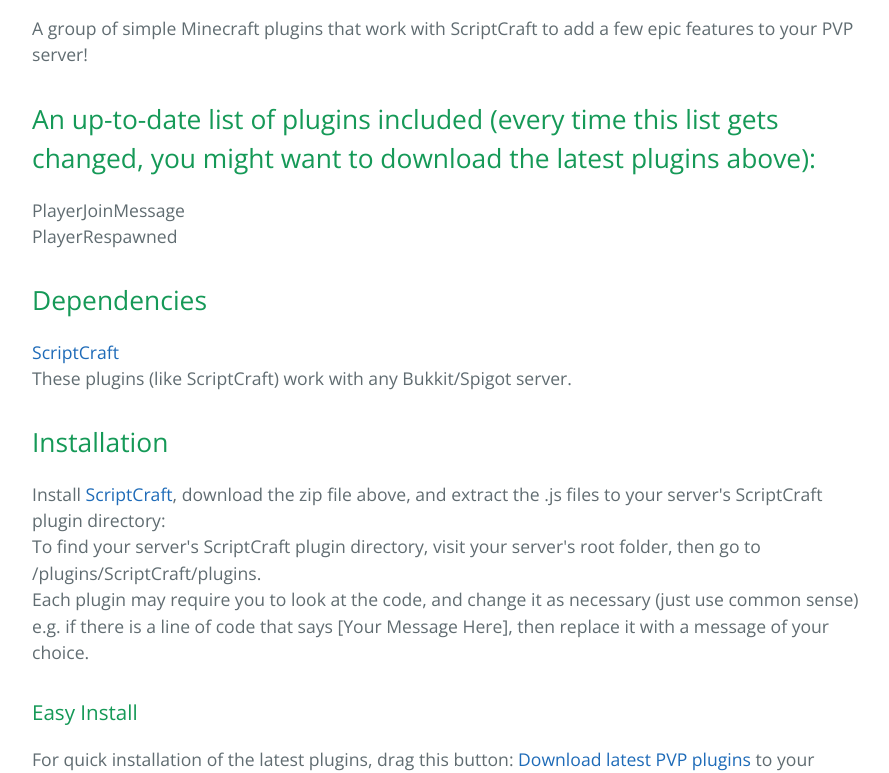
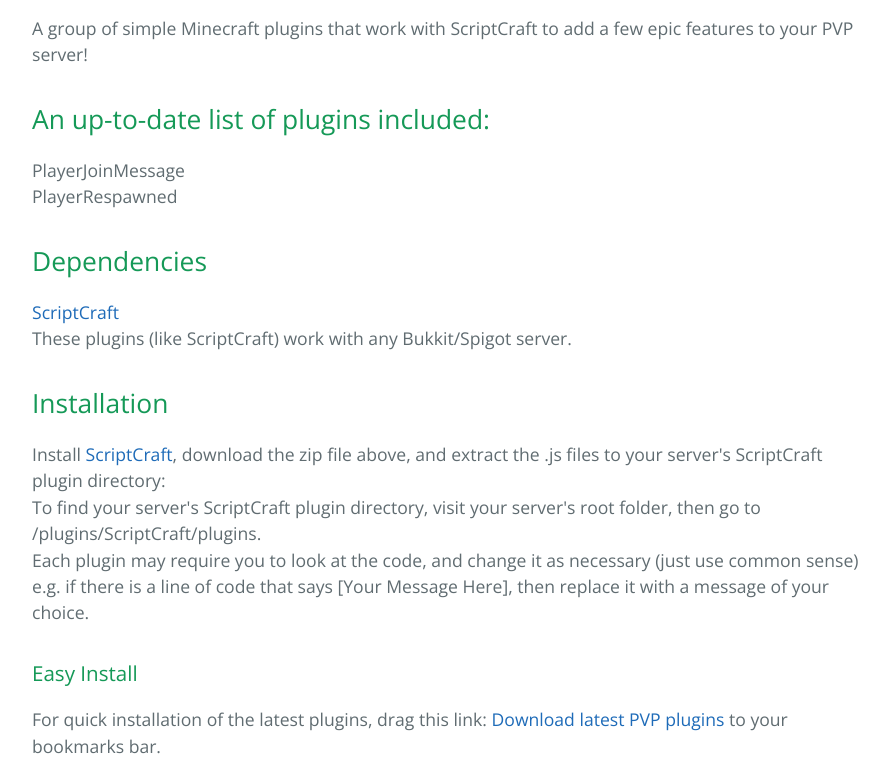
Before and after one commit to gitter-badger/PVPMinecraftPlugins, a plain HTML site: page index.html in a window 1280 px wide. Shown: the part 470-1243 px from the top of the page, without its empty margins (192-1081 px from the left). Drawn offline with nearby package versions, Linux system fonts and the light colour scheme.

```diff
--- a/index.html
+++ b/index.html
@@ -25,7 +25,7 @@
 <p>A group of simple Minecraft plugins that work with ScriptCraft to add a few epic features to your PVP server!</p>
 
 <h2>
-<a id="an-up-to-date-list-of-plugins-included-every-time-this-list-gets-changed-you-might-want-to-download-the-latest-plugins-above" class="anchor" href="#an-up-to-date-list-of-plugins-included-every-time-this-list-gets-changed-you-might-want-to-download-the-latest-plugins-above" aria-hidden="true"><span aria-hidden="true" class="octicon octicon-link"></span></a>An up-to-date list of plugins included (every time this list gets changed, you might want to download the latest plugins above):</h2>
+<a id="an-up-to-date-list-of-plugins-included" class="anchor" href="#an-up-to-date-list-of-plugins-included" aria-hidden="true"><span aria-hidden="true" class="octicon octicon-link"></span></a>An up-to-date list of plugins included:</h2>
 
 <p>PlayerJoinMessage<br>
 PlayerRespawned</p>
@@ -46,7 +46,7 @@
 <h3>
 <a id="easy-install" class="anchor" href="#easy-install" aria-hidden="true"><span aria-hidden="true" class="octicon octicon-link"></span></a>Easy Install</h3>
 
-<p>For quick installation of the latest plugins, drag this button: <a href="https://github.com/bitsol/PVPMinecraftPlugins/zipball/master" id="download-zip">Download latest PVP plugins</a> to your bookmarks bar.</p>
+<p>For quick installation of the latest plugins, drag this link: <a href="https://github.com/bitsol/PVPMinecraftPlugins/zipball/master" id="download-zip">Download latest PVP plugins</a> to your bookmarks bar.</p>
 
       <footer class="site-footer">
         <span class="site-footer-owner"><a href="https://github.com/bitsol/PVPMinecraftPlugins">Pvpminecraftplugins</a> is maintained by <a href="https://github.com/bitsol">bitsol</a>.</span>
--- a/params.json
+++ b/params.json
@@ -1,6 +1,6 @@
 {
   "name": "Pvpminecraftplugins",
   "tagline": "A group of simple Minecraft plugins that work with ScriptCraft to add a few epic features to your PVP server!",
-  "body": "# PVPMinecraftPlugins\r\nA group of simple Minecraft plugins that work with ScriptCraft to add a few epic features to your PVP server!\r\n## An up-to-date list of plugins included (every time this list gets changed, you might want to download the latest plugins above):\r\nPlayerJoinMessage<br>\r\nPlayerRespawned\r\n## Dependencies\r\n<a href=\"http://scriptcraftjs.org\">ScriptCraft</a><br>\r\nThese plugins (like ScriptCraft) work with any Bukkit/Spigot server.\r\n## Installation\r\nInstall <a href=\"http://scriptcraftjs.org\">ScriptCraft</a>, download the zip file above, and extract the .js files to your server's ScriptCraft plugin directory:<br>\r\nTo find your server's ScriptCraft plugin directory, visit your server's root folder, then go to /plugins/ScriptCraft/plugins.<br>\r\nEach plugin may require you to look at the code, and change it as necessary (just use common sense) e.g. if there is a line of code that says [Your Message Here], then replace it with a message of your choice.\r\n### Easy Install\r\nFor quick installation of the latest plugins, drag this button: <a href=\"https://github.com/bitsol/PVPMinecraftPlugins/zipball/master\" id=\"download-zip\" class=\"button\"><span>Download latest PVP plugins</span></a> to your bookmarks bar.\r\n",
+  "body": "# PVPMinecraftPlugins\r\nA group of simple Minecraft plugins that work with ScriptCraft to add a few epic features to your PVP server!\r\n## An up-to-date list of plugins included:\r\nPlayerJoinMessage<br>\r\nPlayerRespawned\r\n## Dependencies\r\n<a href=\"http://scriptcraftjs.org\">ScriptCraft</a><br>\r\nThese plugins (like ScriptCraft) work with any Bukkit/Spigot server.\r\n## Installation\r\nInstall <a href=\"http://scriptcraftjs.org\">ScriptCraft</a>, download the zip file above, and extract the .js files to your server's ScriptCraft plugin directory:<br>\r\nTo find your server's ScriptCraft plugin directory, visit your server's root folder, then go to /plugins/ScriptCraft/plugins.<br>\r\nEach plugin may require you to look at the code, and change it as necessary (just use common sense) e.g. if there is a line of code that says [Your Message Here], then replace it with a message of your choice.\r\n### Easy Install\r\nFor quick installation of the latest plugins, drag this link: <a href=\"https://github.com/bitsol/PVPMinecraftPlugins/zipball/master\" id=\"download-zip\" class=\"button\"><span>Download latest PVP plugins</span></a> to your bookmarks bar.\r\n",
   "note": "Don't delete this file! It's used internally to help with page regeneration."
 }
```
